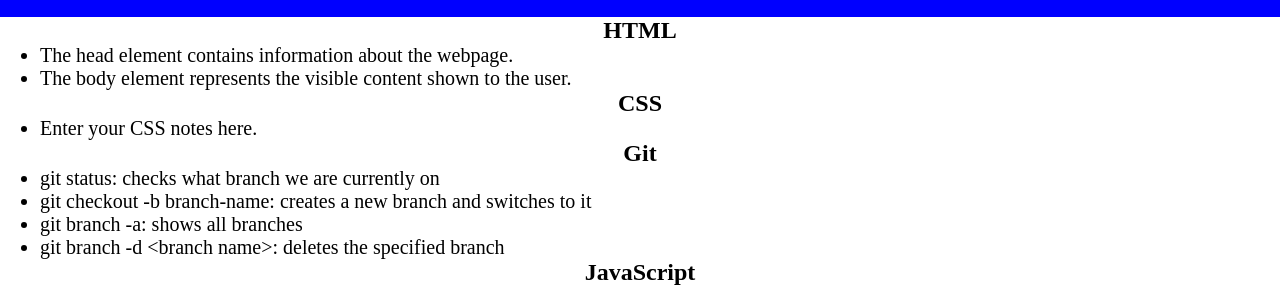
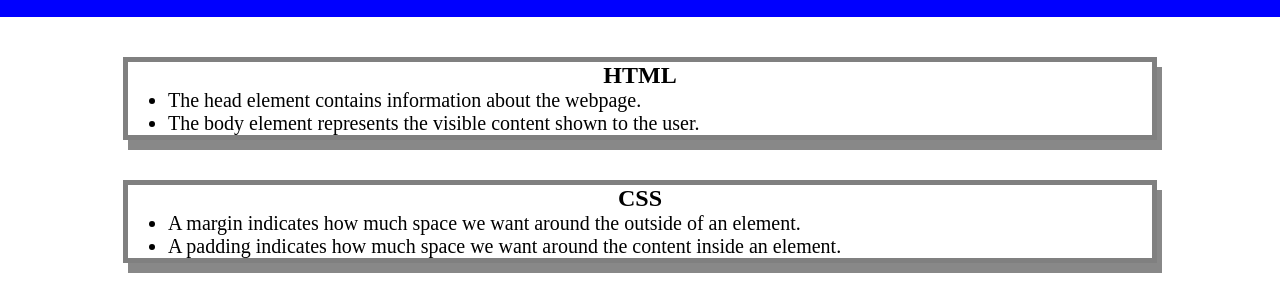
Before and after one commit to bhansi/bootcamp-prework, a plain HTML site: page prework-study-guide/index.html in a window 1280 px wide. Shown: the part 103-392 px from the top of the page. Drawn offline with Linux system fonts and the light colour scheme.

Commit message:
Added styling for card class. Also added new information under the CSS category for index.html.

```diff
--- a/prework-study-guide/assets/style.css
+++ b/prework-study-guide/assets/style.css
@@ -33,3 +33,10 @@ p {
   text-align: center;
   font-size: 30px;
 }
+
+.card {
+    width: 80%;
+    margin: 40px auto;
+    border: 5px solid gray;
+    box-shadow: 5px 10px #888888;
+}
--- a/prework-study-guide/index.html
+++ b/prework-study-guide/index.html
@@ -23,7 +23,8 @@
       <section class="card" id="css-section">
         <h2>CSS</h2>
         <ul>
-          <li>Enter your CSS notes here.</li>
+          <li>A margin indicates how much space we want around the outside of an element.</li>
+          <li>A padding indicates how much space we want around the content inside an element.</li>
         </ul>
       </section>
       <section class="card" id="git-section">
```
